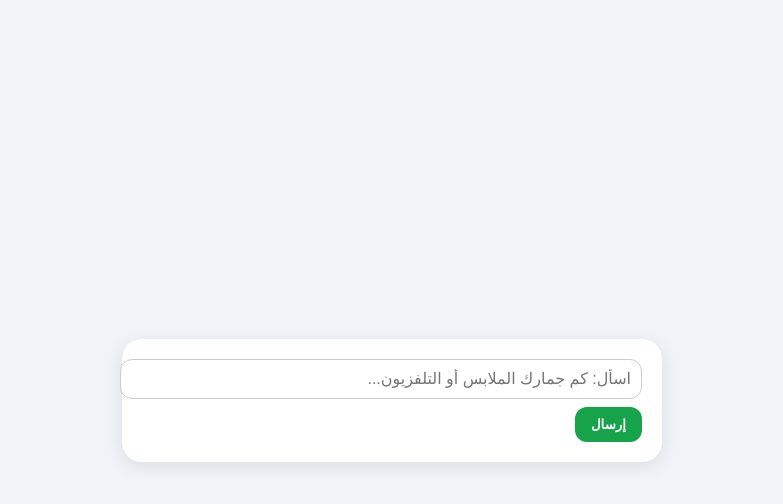
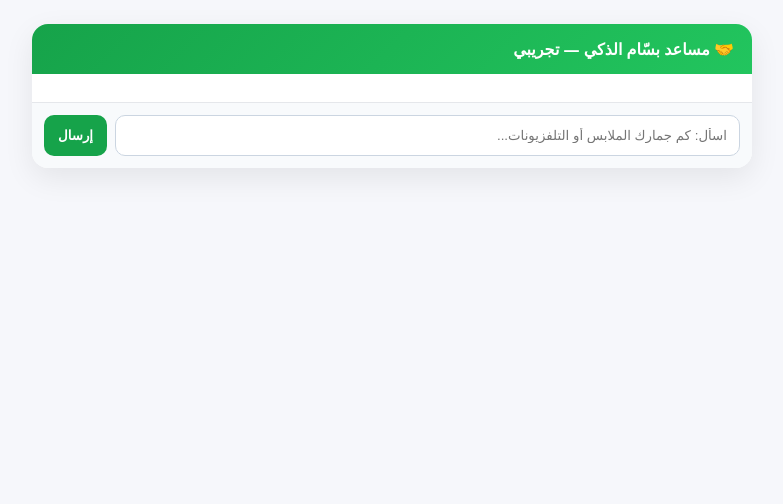
Before and after one commit to bassam-st/BASSAM71, a website: page public/index.html in a window 1280 px wide. Shown: the whole page, without its empty margins (248-1031 px from the left). Drawn offline with Linux system fonts and the light colour scheme.

Commit message:
Update index.html

```diff
--- a/public/index.html
+++ b/public/index.html
@@ -2,24 +2,34 @@
 <html lang="ar" dir="rtl">
 <head>
   <meta charset="utf-8">
-  <title>مساعد بسام الذكي</title>
   <meta name="viewport" content="width=device-width,initial-scale=1">
+  <title>مساعد بسّام الذكي</title>
   <style>
-    body{font-family:'Noto Kufi Arabic',sans-serif;background:#f1f5f9;margin:0;padding:0;display:flex;flex-direction:column;align-items:center;justify-content:center;height:100vh}
-    #chat{width:90%;max-width:500px;background:#fff;border-radius:20px;box-shadow:0 4px 20px rgba(0,0,0,.1);padding:20px}
-    .msg{margin:8px 0;padding:10px;border-radius:12px;line-height:1.6}
-    .user{background:#e2e8f0;align-self:flex-end}
-    .bot{background:#dcfce7}
-    input{width:100%;padding:10px;border-radius:12px;border:1px solid #ccc;font-size:16px}
-    button{margin-top:8px;padding:10px 16px;border:none;border-radius:12px;background:#16a34a;color:#fff;font-weight:bold;cursor:pointer}
+    body{font-family:system-ui,Arial;background:#f6f7fb;margin:0}
+    .wrap{max-width:720px;margin:24px auto;background:#fff;border-radius:16px;box-shadow:0 10px 30px rgba(0,0,0,.08);overflow:hidden}
+    .head{background:linear-gradient(135deg,#16a34a,#22c55e);color:#fff;padding:14px 18px;font-weight:900}
+    .chat{padding:14px;max-height:68vh;overflow:auto}
+    .m{margin:8px 0;padding:10px 12px;border-radius:12px;line-height:1.6}
+    .me{background:#e2e8f0;align-self:flex-start}
+    .ai{background:#dcfce7}
+    .row{display:flex;gap:8px;padding:12px;background:#f8fafc;border-top:1px solid #e5e7eb}
+    input{flex:1;padding:12px;border:1px solid #cbd5e1;border-radius:10px}
+    button{padding:12px 14px;border:none;border-radius:10px;background:#16a34a;color:#fff;font-weight:800}
+    .quick{display:flex;gap:6px;flex-wrap:wrap;margin-top:8px}
+    .quick button{background:#e2e8f0;color:#0f172a}
+    a{color:#2563eb;font-weight:700;text-decoration:none}
   </style>
 </head>
 <body>
-  <div id="chat">
-    <div id="log"></div>
-    <input id="q" placeholder="اسأل: كم جمارك الملابس أو التلفزيون...">
-    <button onclick="ask()">إرسال</button>
+  <div class="wrap">
+    <div class="head">🤝 مساعد بسّام الذكي — تجريبي</div>
+    <div id="chat" class="chat"></div>
+    <div class="row">
+      <input id="msg" placeholder="اسأل: كم جمارك الملابس أو التلفزيونات...">
+      <button id="send">إرسال</button>
+    </div>
   </div>
-  <script src="chat.js"></script>
+
+  <script src="./chat.js"></script>
 </body>
 </html>
```
